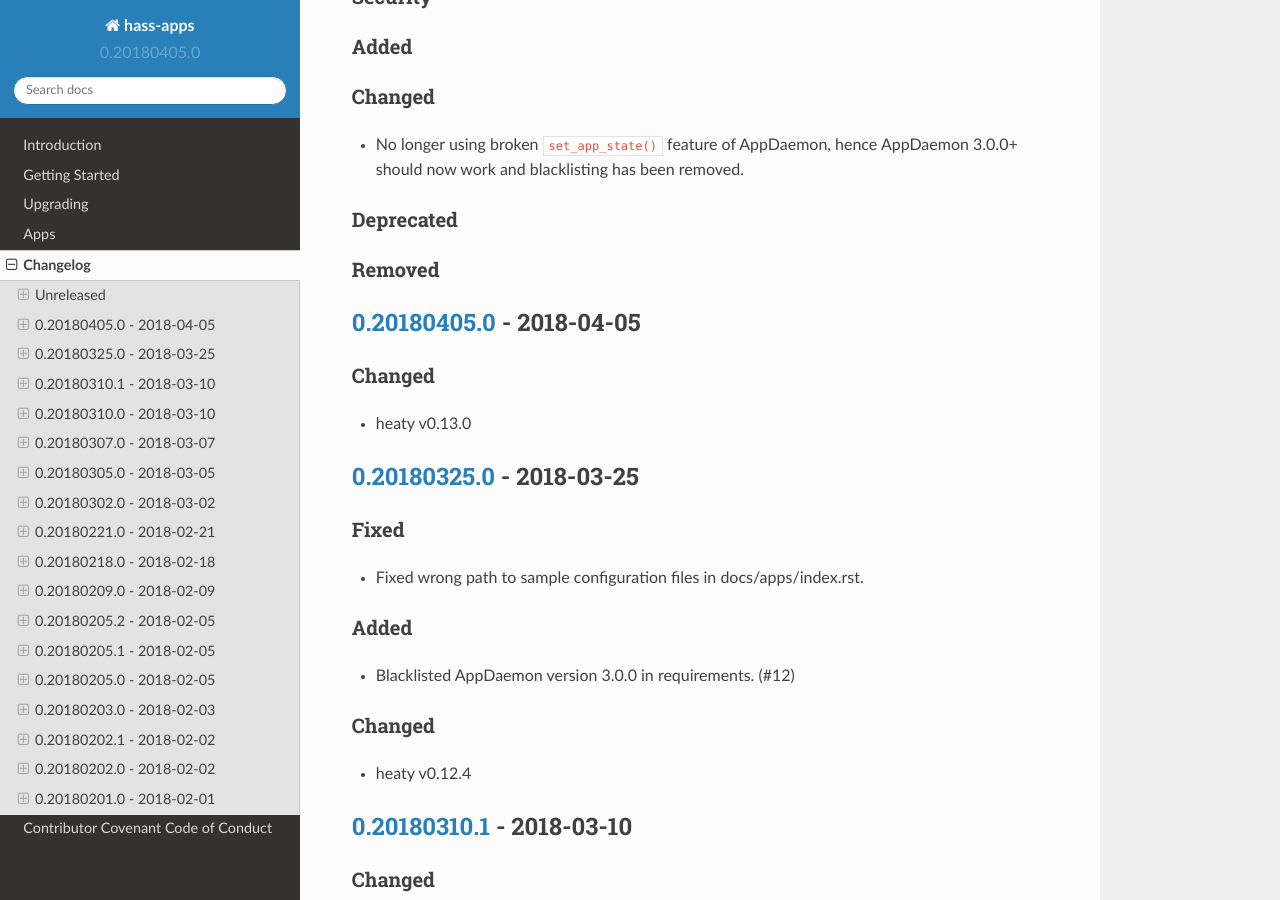
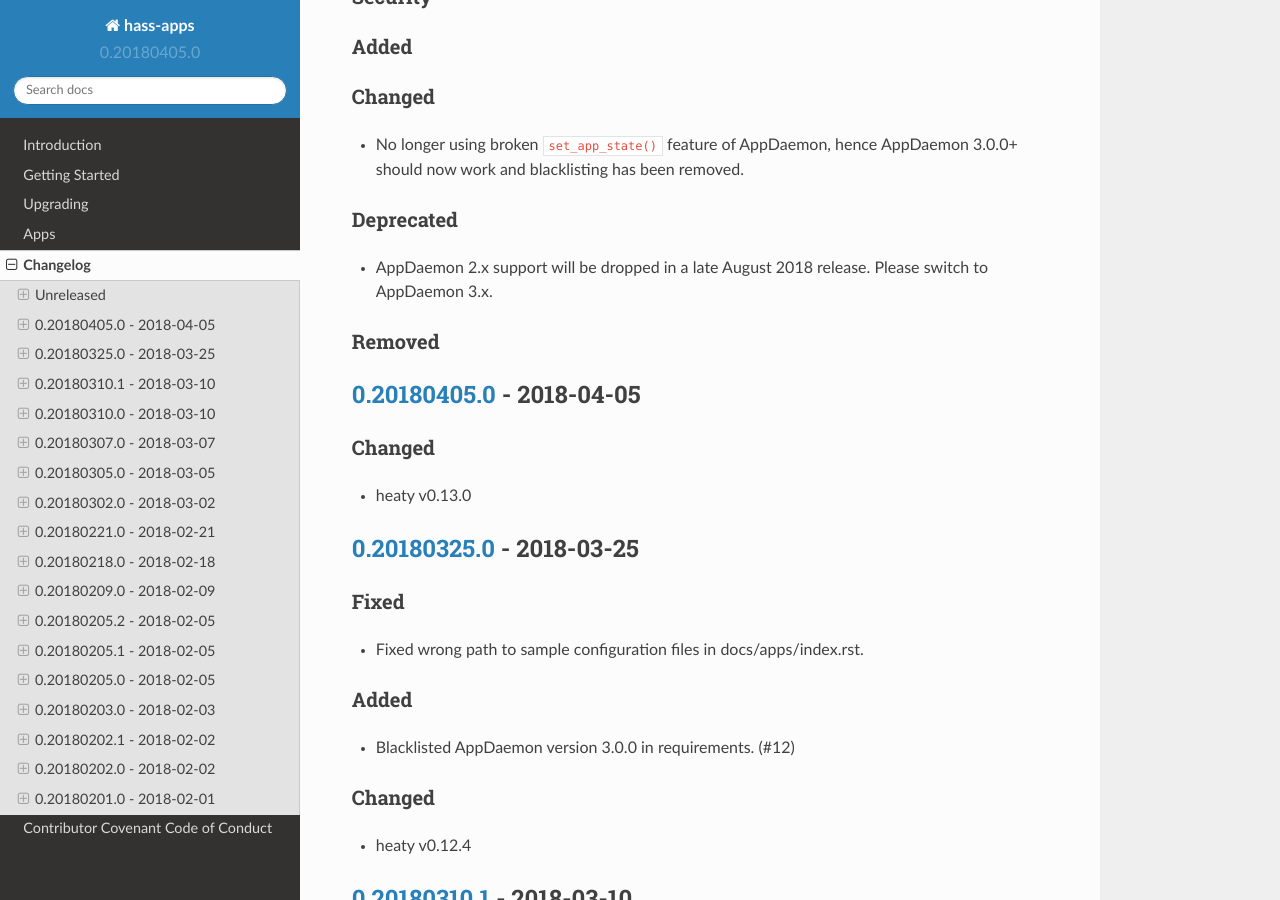
Before and after one commit to bob1de/hass-apps, a Sphinx documentation site: the page built from docs/CHANGELOG.md, in a window 1280 px wide and 900 px high, scrolled down 379 px. Built offline with Sphinx 7.4.7 and the Read the Docs theme 2.0.0, drawn with Linux system fonts in a browser that asks for light colours.

Commit message:
Announced deprecation of AppDaemon 2.x

```diff
--- a/docs/CHANGELOG.md
+++ b/docs/CHANGELOG.md
@@ -19,6 +19,8 @@ The format is based on [Keep a Changelog](http://keepachangelog.com/en/1.0.0/).
   AppDaemon 3.0.0+ should now work and blacklisting has been removed.
 
 ### Deprecated
+* AppDaemon 2.x support will be dropped in a late August 2018
+  release. Please switch to AppDaemon 3.x.
 
 ### Removed
 
```
